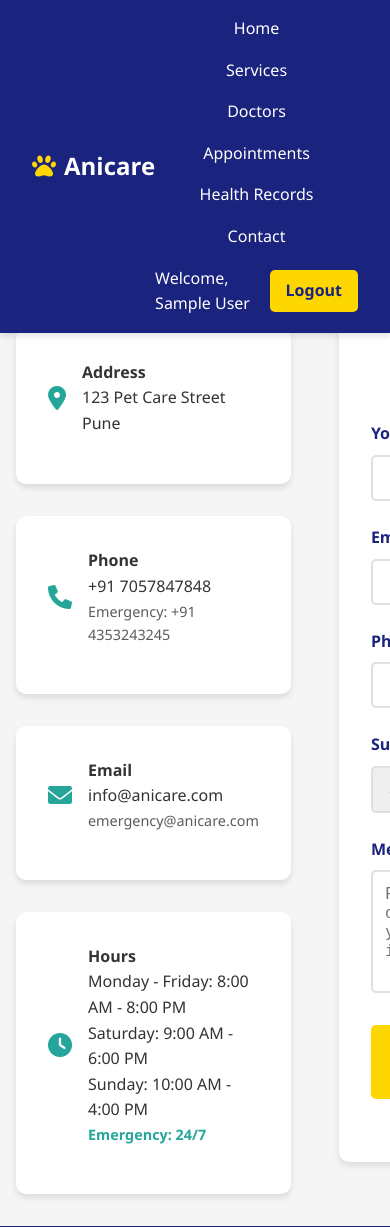
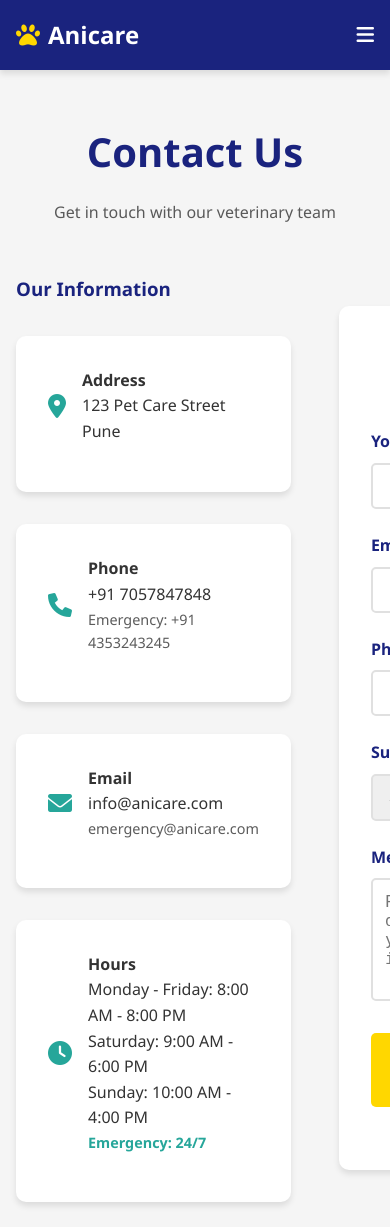
Before and after one commit to tahereducation01/Veterinary, a Flask app: page /contact in a window 390 px wide; the page is wider, and only the part inside the window is pictured. Shown: the top 1227 px of that part. Run offline with Flask 3, Linux system fonts and the light colour scheme; the visitor is signed in with stand-in values (Sample User, id 1).

Commit message:
Updated code with new features/fixes

```diff
--- a/static/css/style.css
+++ b/static/css/style.css
@@ -59,6 +59,15 @@
     list-style: none;
     align-items: center;
     gap: 2rem;
+}
+/* Mobile toggle button (hidden on desktop) */
+.nav-toggle {
+    display: none;
+    background: transparent;
+    border: none;
+    color: var(--light);
+    font-size: 1.25rem;
+    cursor: pointer;
 }
 
 .nav-menu a {
@@ -345,6 +354,74 @@
         padding: 2rem 1rem;
     }
 }
+/* Responsive navbar behavior */
+@media (max-width: 992px) {
+    .nav-container {
+        padding: 0 1rem;
+    }
+}
+
+@media (max-width: 768px) {
+    .nav-toggle {
+        display: block;
+    }
+
+    .nav-container {
+        align-items: center;
+        gap: 1rem;
+    }
+
+    .nav-menu {
+        position: absolute;
+        top: 100%;
+        left: 0;
+        right: 0;
+        background: var(--primary);
+        flex-direction: column;
+        align-items: stretch;
+        padding: 0.5rem 1rem 1rem 1rem;
+        display: none;
+        box-shadow: 0 8px 20px rgba(0,0,0,0.12);
+        border-bottom-left-radius: 8px;
+        border-bottom-right-radius: 8px;
+        z-index: 999;
+    }
+
+    .nav-menu.open {
+        display: flex;
+    }
+
+    .nav-menu li {
+        margin: 0.25rem 0;
+    }
+
+    .nav-menu a {
+        display: block;
+        padding: 0.6rem 0.75rem;
+        color: var(--light);
+        border-radius: 6px;
+    }
+
+    .nav-user {
+        flex-direction: column;
+        align-items: flex-start;
+        gap: 0.5rem;
+        color: var(--light);
+    }
+
+    .btn-login, .btn-logout {
+        display: inline-block;
+        width: auto;
+        padding: 0.45rem 0.9rem;
+        margin-top: 0.25rem;
+    }
+
+    /* Ensure main content doesn't sit behind fixed navbar on small screens */
+    main {
+        margin-top: 88px;
+    }
+}
+
 /* Pet Gallery Styles */
 .pet-gallery {
     display: grid;
--- a/static/js/script.js
+++ b/static/js/script.js
@@ -61,6 +61,23 @@
         card.style.transition = 'opacity 0.6s ease, transform 0.6s ease';
         observer.observe(card);
     });
+    // Mobile nav toggle
+    const navToggle = document.querySelector('.nav-toggle');
+    const navMenu = document.querySelector('.nav-menu');
+    if (navToggle && navMenu) {
+        navToggle.addEventListener('click', function() {
+            const isOpen = navMenu.classList.toggle('open');
+            navToggle.setAttribute('aria-expanded', String(isOpen));
+        });
+
+        // Close menu when resizing to desktop
+        window.addEventListener('resize', function() {
+            if (window.innerWidth > 768) {
+                navMenu.classList.remove('open');
+                navToggle.setAttribute('aria-expanded', 'false');
+            }
+        });
+    }
 });
 
 // Pet form management
--- a/templates/base.html
+++ b/templates/base.html
@@ -15,6 +15,9 @@
                 <i class="fas fa-paw"></i>
                 <span>Anicare</span>
             </div>
+            <button class="nav-toggle" aria-label="Toggle navigation" aria-expanded="false">
+                <i class="fas fa-bars"></i>
+            </button>
             <ul class="nav-menu">
                 <li><a href="{{ url_for('index') }}">Home</a></li>
                 <li><a href="{{ url_for('services') }}">Services</a></li>
```
